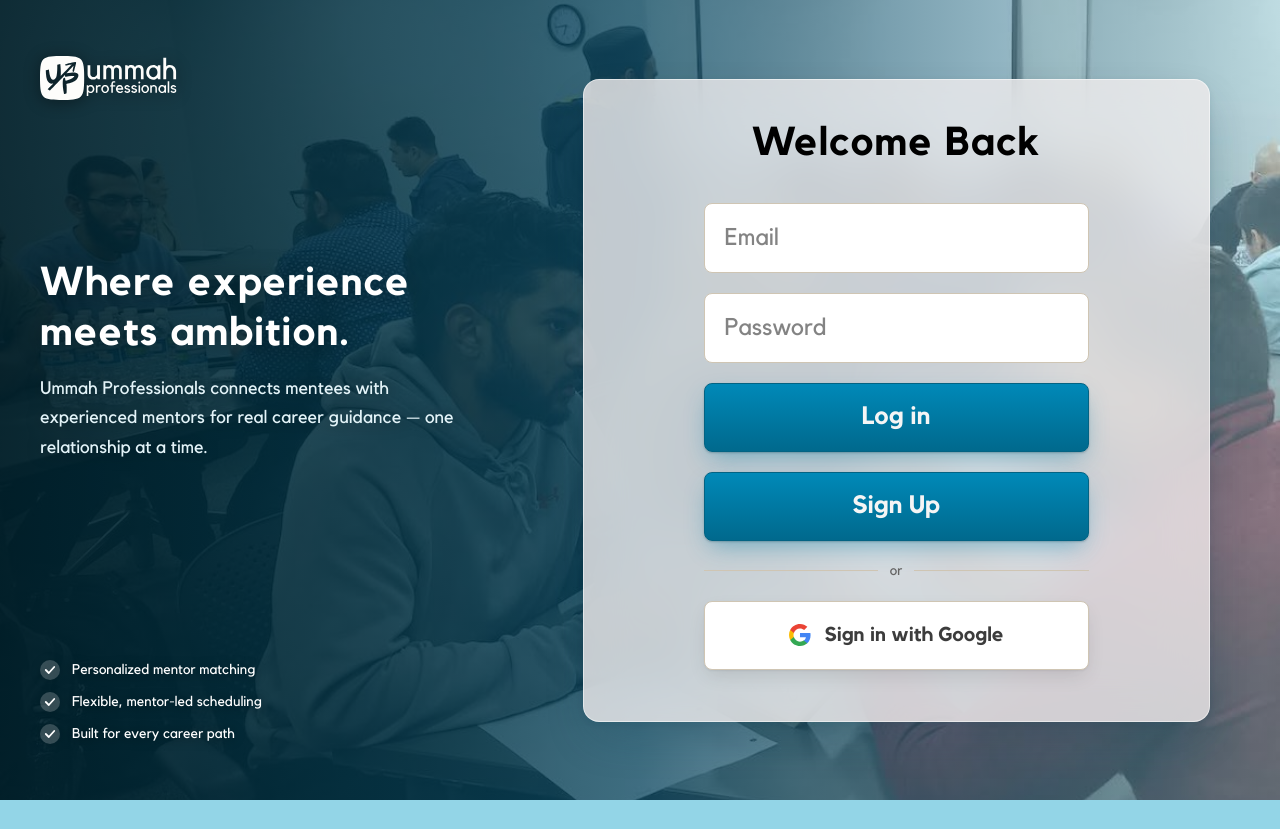
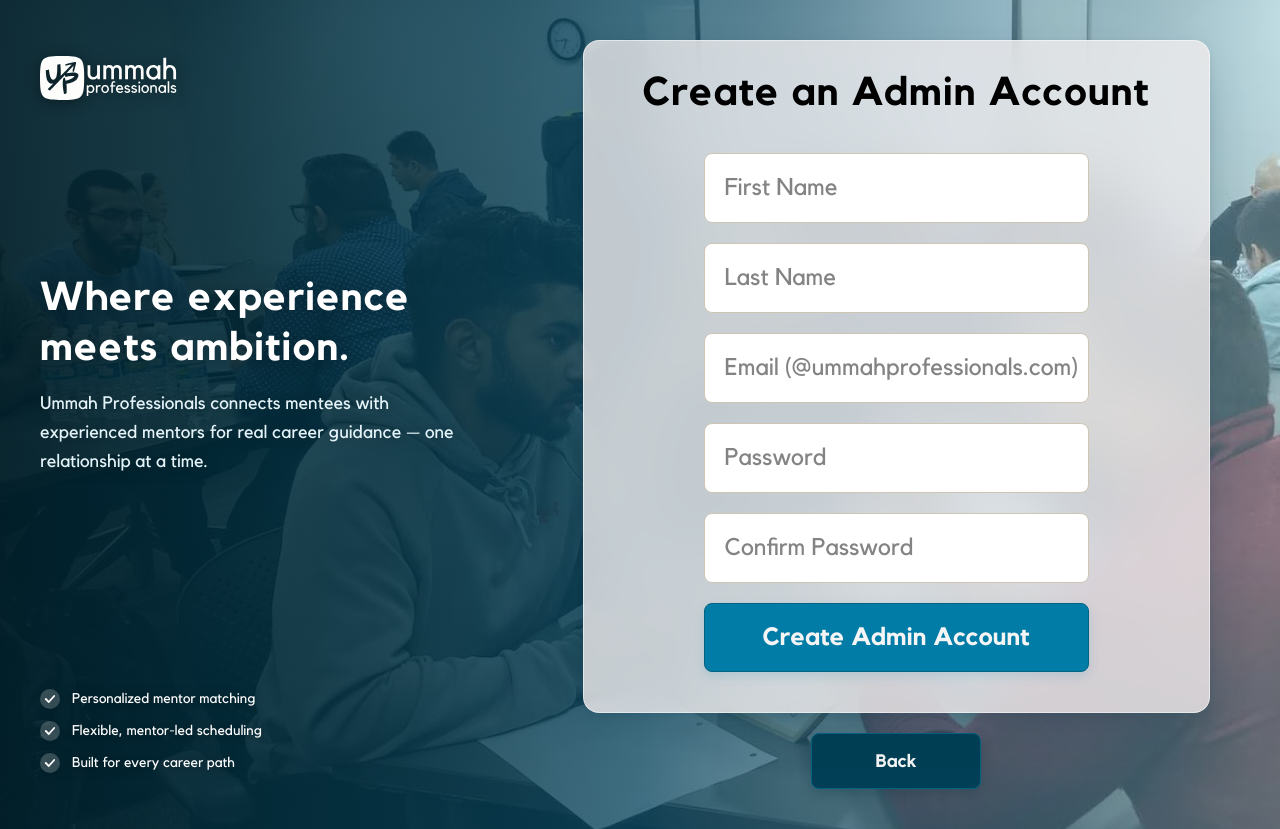
Before and after one commit to Ummah-Professionals-2026-Internship/team-halal-js, a React (Vite) app in the folder client/: page /admin/register in a window 1280 px wide. Before the commit this address led to /login. Before the commit the page ends 800 px from the top, so only its background shows below. Built offline with nearby package versions, Linux system fonts and the light colour scheme; no server answers.

Commit message:
feat: added  admin sign-up page and show real admin identity in header
Adds /admin/register ( email restricted to the @ummahprofessionals.com
domain) so admin accounts no longer reuse the general sign-up flow.

```diff
--- a/client/src/App.jsx
+++ b/client/src/App.jsx
@@ -1,6 +1,7 @@
 import React from 'react';
 import { BrowserRouter as Router, Routes, Route, Navigate } from 'react-router-dom';
 import Register from './components/Register';
+import AdminRegister from './components/AdminRegister';
 import Login from './components/Login';
 import GoogleRegister from './components/GoogleRegister';
 import MentorMenteeProfile from './MentorMenteeProfile';
@@ -28,6 +29,7 @@ function App() {
       <Routes>
         <Route path="/login" element={<Login />} />
         <Route path="/register" element={<Register />} />
+        <Route path="/admin/register" element={<AdminRegister />} />
         <Route path="/google-register" element={<GoogleRegister />} />
 
         {/* Profile Wizard Routes */}
--- a/client/src/components/Admin/layout/AdminHeader.jsx
+++ b/client/src/components/Admin/layout/AdminHeader.jsx
@@ -2,6 +2,7 @@ import React, { useRef, useState, useEffect } from 'react';
 import { Link, useNavigate } from 'react-router-dom';
 import logo from '../../../assets/logo.svg';
 import NotificationDetailModal from '../../NotificationDetailModal';
+import useCurrentUser from '../../useCurrentUser';
 import {
   getNotifications,
   markAsRead,
@@ -11,6 +12,9 @@ import {
 const AdminHeader = () => {
   const navigate = useNavigate();
   const dropdownRef = useRef(null);
+  const fileInputRef = useRef(null);
+  const { user, refreshUser } = useCurrentUser();
+  const adminName = `${user.firstName} ${user.lastName}`.trim() || 'Admin';
 
   const [notifications, setNotifications] = useState([]);
   const [unreadCount, setUnreadCount] = useState(0);
@@ -20,6 +24,22 @@ const AdminHeader = () => {
   const handleLogout = () => {
     localStorage.removeItem('token');
     navigate('/login');
+  };
+
+  const handlePhotoChange = async (e) => {
+    const file = e.target.files[0];
+    if (!file) return;
+    const formData = new FormData();
+    formData.append('profilePicture', file);
+
+    const token = localStorage.getItem('token');
+    await fetch('/api/upload/profile-picture', {
+      method: 'POST',
+      headers: { 'Authorization': `Bearer ${token}` },
+      body: formData,
+    });
+
+    refreshUser();
   };
 
   const fetchNotifications = async () => {
@@ -135,11 +155,31 @@ const AdminHeader = () => {
         </div>
 
         <div className="text-right">
-          <p className="text-white font-semibold text-base">Admin Access</p>
+          <p className="text-white font-semibold text-base">{adminName}</p>
           <p onClick={handleLogout} className="text-[#8ACBDB] text-sm cursor-pointer hover:underline">Logout</p>
           <Link to="/admin/profile" className="text-[#8ACBDB] text-sm cursor-pointer hover:underline block">View Profile</Link>
         </div>
-        <div className="w-11 h-11 rounded-full bg-slate-300" />
+        <input
+          type="file"
+          accept="image/*"
+          ref={fileInputRef}
+          className="hidden"
+          onChange={handlePhotoChange}
+        />
+
+        <div onClick={() => fileInputRef.current.click()} className="cursor-pointer relative group">
+          {user.profilePicture ? (
+            <img src={user.profilePicture} alt={adminName} referrerPolicy="no-referrer" className="w-11 h-11 rounded-full object-cover shrink-0" />
+          ) : (
+            <div className="w-11 h-11 rounded-full bg-slate-300 shrink-0 flex items-center justify-center text-[#00212C] text-lg font-bold">
+              {adminName?.[0] ?? '?'}
+            </div>
+          )}
+
+          <div className="absolute inset-0 rounded-full bg-black/50 flex items-center justify-center opacity-0 group-hover:opacity-100 transition-opacity">
+            📷
+          </div>
+        </div>
       </div>
 
       {viewingNotification && (
--- /dev/null
+++ b/client/src/components/AdminRegister.jsx
@@ -0,0 +1,136 @@
+import React, { useState } from 'react';
+import { useNavigate } from 'react-router-dom';
+import AuthLayout from './AuthLayout';
+import AuthCard from './AuthCard';
+import { register } from '../api-calls/auth';
+
+const ADMIN_EMAIL_DOMAIN = '@ummahprofessionals.com';
+
+const AdminRegister = () => {
+  const navigate = useNavigate();
+
+  const [formData, setFormData] = useState({
+    firstName: '',
+    lastName: '',
+    email: '',
+    password: '',
+    confirmPassword: '',
+  });
+  const [error, setError] = useState('');
+  const [loading, setLoading] = useState(false);
+
+  const handleChange = (e) => {
+    setFormData({ ...formData, [e.target.name]: e.target.value });
+  };
+
+  const handleRegisterSubmit = async (e) => {
+    e.preventDefault();
+    setError('');
+
+    if (!formData.email.toLowerCase().endsWith(ADMIN_EMAIL_DOMAIN)) {
+      setError(`Admin accounts require a ${ADMIN_EMAIL_DOMAIN} email address.`);
+      return;
+    }
+
+    if (formData.password !== formData.confirmPassword) {
+      setError('Passwords do not match');
+      return;
+    }
+
+    const passwordRegex = /^(?=.*[a-z])(?=.*[A-Z])(?=.*\d).{8,}$/;
+    if (!passwordRegex.test(formData.password)) {
+      setError('Password must be at least 8 characters long and contain at least one uppercase letter, one lowercase letter, and one number.');
+      return;
+    }
+
+    setLoading(true);
+    try {
+      const data = await register(
+        formData.firstName,
+        formData.lastName,
+        formData.email,
+        formData.password,
+        'admin'
+      );
+
+      localStorage.setItem('token', data.token);
+      navigate('/admin-dashboard');
+    } catch (err) {
+      setError(err.message || 'Could not connect to server. Please try again.');
+    } finally {
+      setLoading(false);
+    }
+  };
+
+  const inputClasses = "w-full max-w-[385px] h-[70px] bg-white border border-[#CFC5B3] rounded-lg pl-5 box-border text-2xl font-normal text-[#656565] transition-all duration-200 block mx-auto focus:border-[#007CA6] focus:ring-3 focus:ring-[rgba(0,124,166,0.15)] focus:outline-none placeholder:text-[#656565] placeholder:opacity-80";
+
+  return (
+    <AuthLayout>
+      <AuthCard title="Create an Admin Account">
+        <form className="flex flex-col items-center gap-5 w-full m-0 p-0 box-border" onSubmit={handleRegisterSubmit}>
+          {error && <p className="w-full max-w-[385px] text-base text-[#c0392b] text-center mx-auto p-0">{error}</p>}
+          <input
+            type="text"
+            name="firstName"
+            placeholder="First Name"
+            className={inputClasses}
+            value={formData.firstName}
+            onChange={handleChange}
+            required
+          />
+          <input
+            type="text"
+            name="lastName"
+            placeholder="Last Name"
+            className={inputClasses}
+            value={formData.lastName}
+            onChange={handleChange}
+            required
+          />
+          <input
+            type="email"
+            name="email"
+            placeholder={`Email (${ADMIN_EMAIL_DOMAIN})`}
+            className={inputClasses}
+            value={formData.email}
+            onChange={handleChange}
+            required
+          />
+          <input
+            type="password"
+            name="password"
+            placeholder="Password"
+            className={inputClasses}
+            value={formData.password}
+            onChange={handleChange}
+            required
+          />
+          <input
+            type="password"
+            name="confirmPassword"
+            placeholder="Confirm Password"
+            className={inputClasses}
+            value={formData.confirmPassword}
+            onChange={handleChange}
+            required
+          />
+          <button
+            type="submit"
+            className="w-full max-w-[385px] h-[69px] bg-[#007CA6] border border-[#036383] rounded-lg text-[#F5F5F5] text-[25px] font-bold text-center shadow-[0_4px_12px_rgba(0,124,166,0.15)] cursor-pointer transition-all duration-200 active:scale-[0.98] hover:bg-[#00698d] block mx-auto disabled:opacity-50 disabled:cursor-not-allowed"
+            disabled={loading}
+          >
+            {loading ? 'Creating Account...' : 'Create Admin Account'}
+          </button>
+        </form>
+      </AuthCard>
+      <button
+        className="w-[170px] h-[56px] bg-[#003F55] border border-[#036383] rounded-lg text-[#F5F5F5] text-lg font-bold cursor-pointer transition-all duration-200 hover:-translate-y-0.5 hover:bg-[#002d3e] active:translate-y-0 active:scale-[0.98] focus-visible:outline-none focus-visible:ring-4 focus-visible:ring-[#007CA6]/35 flex items-center justify-center shadow-[0_4px_12px_rgba(0,49,63,0.25)]"
+        onClick={() => navigate('/login')}
+      >
+        Back
+      </button>
+    </AuthLayout>
+  );
+};
+
+export default AdminRegister;
```
